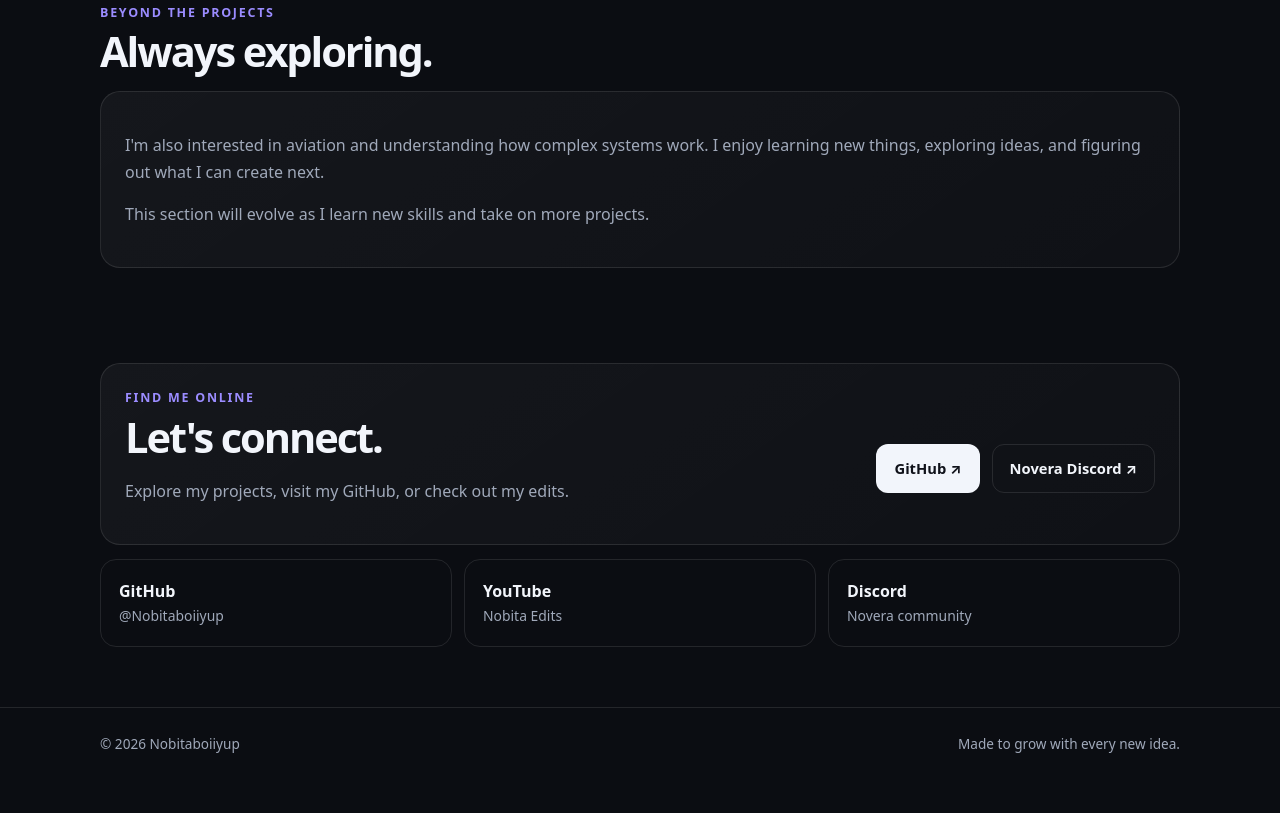
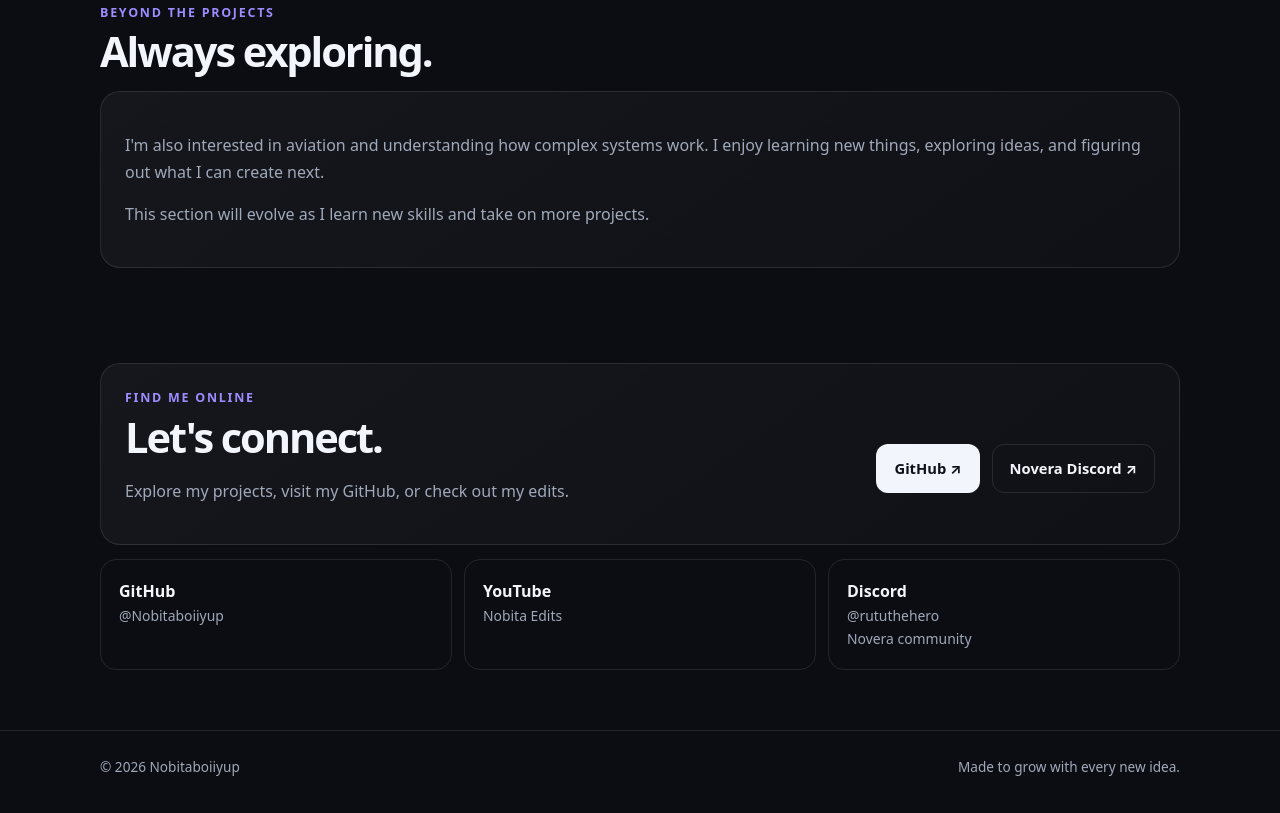
Before and after one commit to Nobitaboiiyup/Nobitaboiiyup.github.io, a plain HTML site: page index.html in a window 1280 px wide. Shown: the part 1987-2800 px from the top of the page. Before the commit the page ends 2777 px from the top, so only its background shows below. Drawn offline with Linux system fonts and the light colour scheme.

Commit message:
Update index.html

```diff
--- a/index.html
+++ b/index.html
@@ -197,11 +197,16 @@
           <a class="social" href="https://github.com/Nobitaboiiyup" target="_blank" rel="noopener noreferrer">
             <strong>GitHub</strong><span>@Nobitaboiiyup</span>
           </a>
-          <a class="social" href="https://www.youtube.com/@nobitaedits" target="_blank" rel="noopener noreferrer">
+          <a class="social" href="https://www.youtube.com/results?search_query=Nobitaeditz8" target="_blank" rel="noopener noreferrer">
             <strong>YouTube</strong><span>Nobita Edits</span>
           </a>
-          <a class="social" href="https://discord.gg/xxjT3Pq4Zt" target="_blank" rel="noopener noreferrer">
-            <strong>Discord</strong><span>Novera community</span>
+
+  <a class="social" href="https://discord.gg/xxjT3Pq4Zt" target="_blank" rel="noopener noreferrer">
+  <strong>Discord</strong>
+  <span>@rututhehero</span>
+  <span>Novera community</span>
+</a>
+
           </a>
         </div>
       </div>
```
